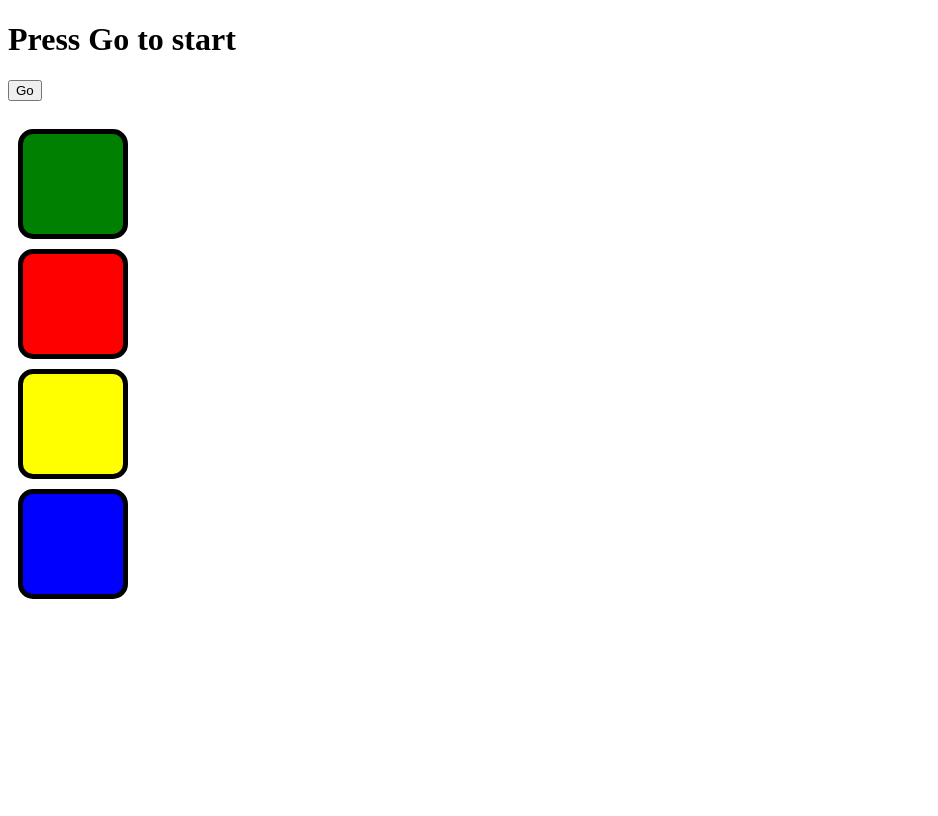
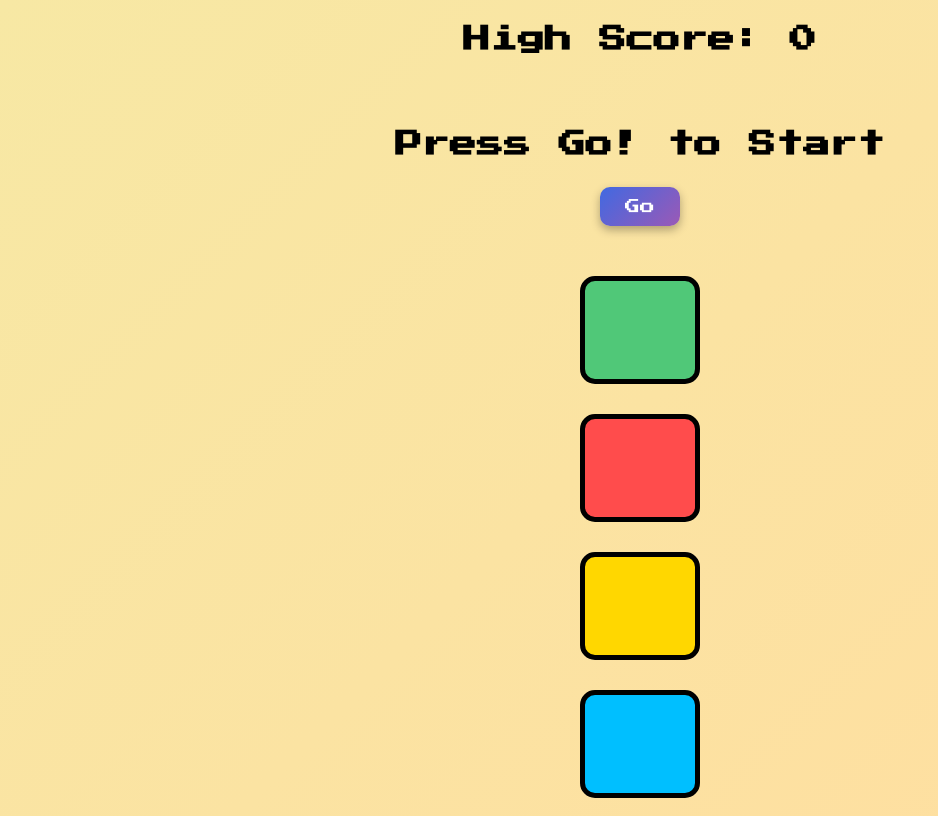
Before and after one commit to drawliin/Simon-Brain-Game, a React (Vite) app: page / in a window 1280 px wide. Shown: the whole page, without its empty margins (0-938 px from the left). Built offline with nearby package versions, Linux system fonts and the light colour scheme.

Commit message:
enhance game UI and functionality with high score tracking and improved button animations

```diff
--- a/src/App.css
+++ b/src/App.css
@@ -1,30 +1,82 @@
+@import url('https://fonts.googleapis.com/css2?family=Press+Start+2P&display=swap');
+
+body{
+    font-family: "Press Start 2P", sans-serif;
+    background: linear-gradient(135deg, #f7e8a4, #ffdea0);
+}
+
+.game-container{
+    height: 100vh;
+    display: flex;
+    flex-direction: column;
+    align-items: center;
+    justify-content: center;
+    gap: 10px;
+}
+
+.game-container .high-score{
+    margin-bottom: 50px;
+    visibility: visible;
+}
+.game-container h1{
+    font-size: 1.7rem;
+    font-weight: bolder;
+}
+
 .game-container div{
-    width: 100px;
-    height: 100px;
+    width: 110px;
+    height: 110px;
     margin: 10px;
     border: 5px solid black;
     border-radius: 15px;
 }
+
+.game-container button{
+    margin-bottom: 30px;
+    background: linear-gradient(135deg, #4169E1, #9B59B6);
+    color: white;
+    font-family: "Press Start 2P", sans-serif;
+    font-size: 15px;
+    border: none;
+    padding: 12px 25px;
+    border-radius: 10px;
+    cursor: pointer;
+    box-shadow: 0 4px 10px rgba(0, 0, 0, 0.3);
+    transition: background 0.3s ease, box-shadow 0.3s ease, transform 0.1s ease;
+}
+.game-container button:hover{
+    background: linear-gradient(135deg, #5A9BF6, #B084D7);
+    box-shadow: 0 6px 15px rgba(0, 0, 0, 0.5);
+    transform: scale(1.02);
+}
+
+
 .green{
-    background-color: green;
+    background-color: #50C878;
 }
 .red{
-    background-color: red;
+    background-color: #FF4C4C;
 }
 .yellow{
-    background-color: yellow;
+    background-color: #FFD700;
 }
 .blue{
-    background-color: blue;
+    background-color: #00BFFF;
 }
 
-.pressed {
+.game-container .chosenBtn {
     background: radial-gradient(circle, white 30%, lightgray 80%);
     box-shadow: 0 0 40px rgba(255, 255, 255, 0.8), 0 0 70px rgba(255, 255, 255, 0.5);
     transform: scale(1.03);
     transition: transform 0.1s ease, box-shadow 0.1s ease, background 0.1s ease;
 }
 
+.game-container .clicked {
+    background: radial-gradient(circle, rgba(255, 255, 255, 0.5) 30%, rgba(0, 0, 0, 0.3) 80%);
+    box-shadow: 0 0 15px rgba(255, 255, 255, 0.7), inset 0 0 10px rgba(0, 0, 0, 0.5);
+    transform: scale(0.95);
+    transition: all 0.15s ease-in-out;
+}
 
 .game-container .error {
     background: #EF9A9A;
--- a/src/App.jsx
+++ b/src/App.jsx
@@ -4,12 +4,14 @@ import './App.css'
 function App() {
 
     const [start, setStart] = useState(false);
-    const [title, setTitle] = useState('Press Go to start');
+    const [title, setTitle] = useState('Press Go! to Start');
     const [level, setLevel] = useState(0);
+    const [highScore, setHighScore] = useState(0);
     const [gamePattern, setGamePattern] = useState([]);
     const [userPattern, setUserPattern] = useState({list: [], button: ''});
 
     const buttonColors = ['green', 'red', 'yellow', 'blue'];
+
 
     useEffect(() => {
         if(userPattern.list.length > 0){
@@ -34,31 +36,47 @@ function App() {
             }
 
         }else{
+            if(level > highScore){
+                setHighScore(level);
+
+            }
             btnError(userPattern.button);
+            playSound('error');
             setGamePattern([]);
             setUserPattern({list: [], button: ''});
             setTitle('Press Go to start');
+            setLevel(0);
             setStart(false);
         }
     }
 
     function animateButton(color){
         const div = document.getElementsByClassName(color)[0];
-        div.classList.add('pressed');
+        div.classList.add('chosenBtn');
         setTimeout(() => {
-            div.classList.remove('pressed')
+            div.classList.remove('chosenBtn')
         }, 300)
     }
+
+    function animateClickedButton(color){
+        const div = document.getElementsByClassName(color)[0];
+        div.classList.add('clicked');
+        setTimeout(() => {
+            div.classList.remove('clicked')
+        }, 150)
+    }
+
     function btnError(e){
         e.target.classList.add('error');
-        document.body.style.backgroundColor = '#E57373';
+        document.body.style.background = '#E57373';
 
         setTimeout(() => {
             e.target.classList.remove('error');
-            document.body.style.backgroundColor = 'white';
+            document.body.style.background = 'linear-gradient(135deg, #f7e8a4, #ffdea0)';;
 
         }, 150)
     }
+
     function startBtn(){
         if(!start){
             setStart(true);
@@ -72,17 +90,22 @@ function App() {
                 list: [...userPattern.list, color],
                 button: e
             });
+            animateClickedButton(color);
+            playSound('click');
         }
+    }
+
+    function playSound(sound){
+        const soundPath = sound === 'click' ? '../public/sounds/click.ogg' : '../public/sounds/error.ogg';
+        const audio = new Audio(soundPath);
+        audio.play();
     }
 
     return (
         <div className='game-container'>
+            <h1 className='high-score'>High Score: {highScore}</h1>
             <h1>{title}</h1>
             <button onClick={startBtn}>Go</button>
-
-            <br></br>
-            <br></br>
-
             <div onClick={(e) => handleGame(e, 'green')} className='green'></div>
             <div onClick={(e) => handleGame(e, 'red')} className='red'></div>
             <div onClick={(e) => handleGame(e, 'yellow')} className='yellow'></div>
```
Also changed, not shown: 2 other files (tests, documents, lock files or other folders).
